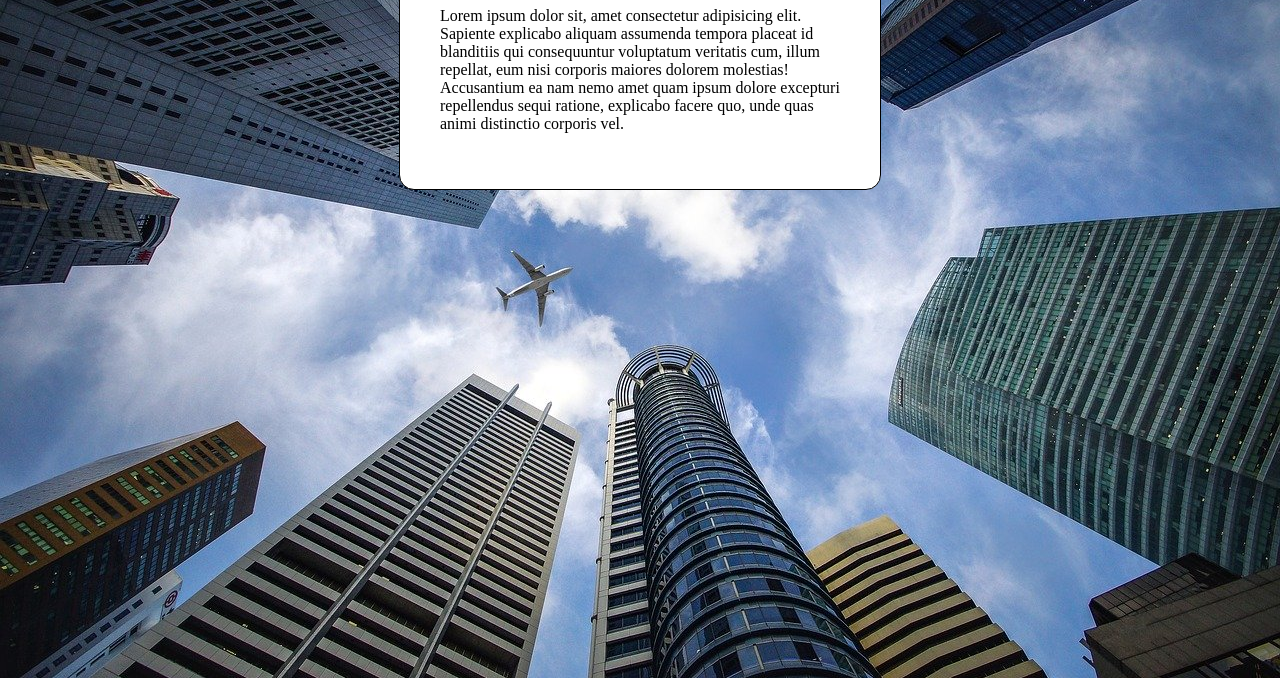
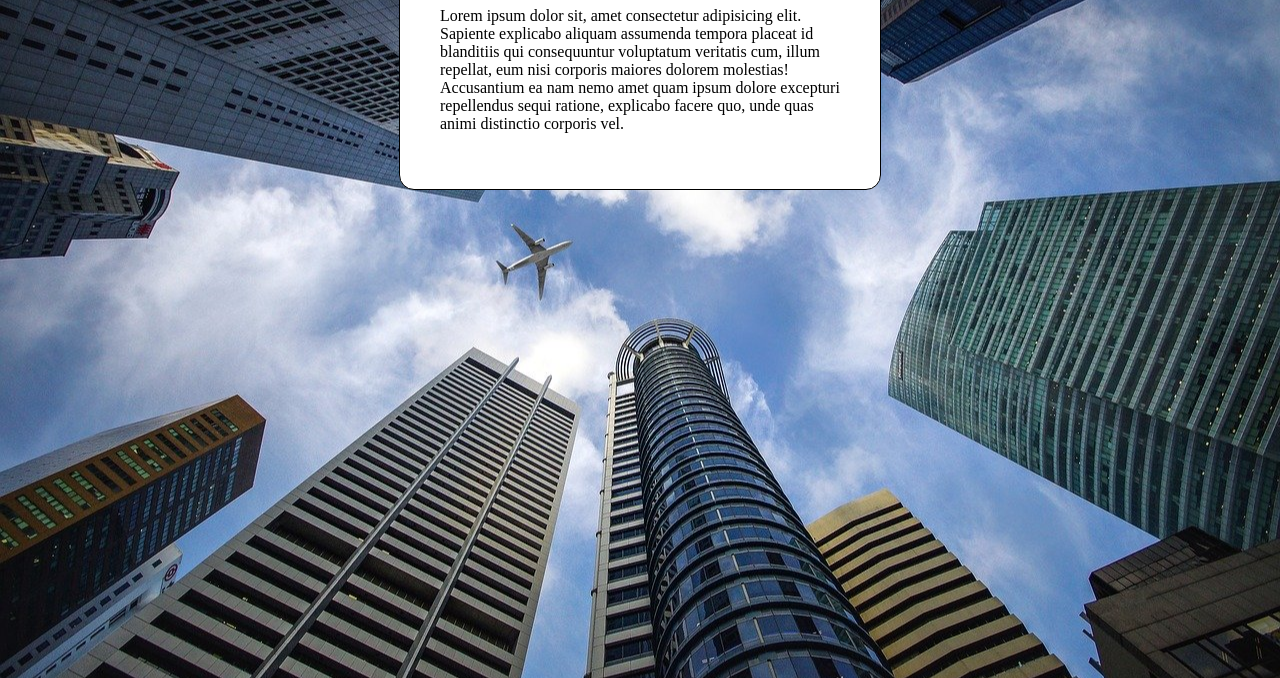
Before and after one commit to RodrigoMartinsA/html-css, a plain HTML site: page exercicios/Ex022/fundo006.html in a window 1280 px wide. Shown: the part 122-800 px from the top of the page. Drawn offline with Linux system fonts and the light colour scheme.

Commit message:
adicionando ao fundo006

```diff
--- a/exercicios/Ex022/fundo006.html
+++ b/exercicios/Ex022/fundo006.html
@@ -3,29 +3,48 @@
 <head>
     <meta charset="UTF-8">
     <meta name="viewport" content="width=device-width, initial-scale=1.0">
-    <title>Posicionamento</title>
+    <title>Fundo Fixo de Tela</title>
     <style>
         body {
             height: 100vt;
             background-color: black;
             background-image: url('../Ex022/imagens-cap19/wallpaper002.jpg');
-            background-position: center top;
+            background-position: center center;
             background-repeat: no-repeat;
             background-size: cover;
-            /*
+            background-attachment: fixed;
+
+            /* Background-size
             Contain: Faz com que a imagem seja mostrada inteira sem perder a qualidade original da imagem e nem as suas dimenções.
 
             Cover: Faz com que a imagem seja mostrada independente do que acontecer com a imagem sem perder a qualidade e ainda assim oculpando 100% da viewport.
             */
+
+            /* Background-attachment
+            Scroll: Faz com que a imagem de fundo role junto com o conteúdo da página.
+
+            fixed: Faz com que a imagem de fundo fique fixa, ou seja, não se move quando o conteúdo da página é rolado.
+
+            local: Faz com que a imagem de fundo role junto com o conteúdo da página, mas apenas quando o conteúdo está dentro de um elemento com barra de rolagem.
+            */
+
+            /* Shorthand - background
+            color > image > position > repeat > [size] > attachment
+            background: black url('../Ex022/imagens-cap19/wallpaper002.jpg') center center no-repeat cover fixed;
+
+            Dentro da shorthand não funciona o size
+            */
         }
+
 
         main {
             background-color: white;
-            width: 400px;
+            max-width: 400px;
             padding: 40px;
             margin: auto;
             border: 1px solid #000;
             border-radius: 15px;
+
         }
     </style>
 </head>
```
